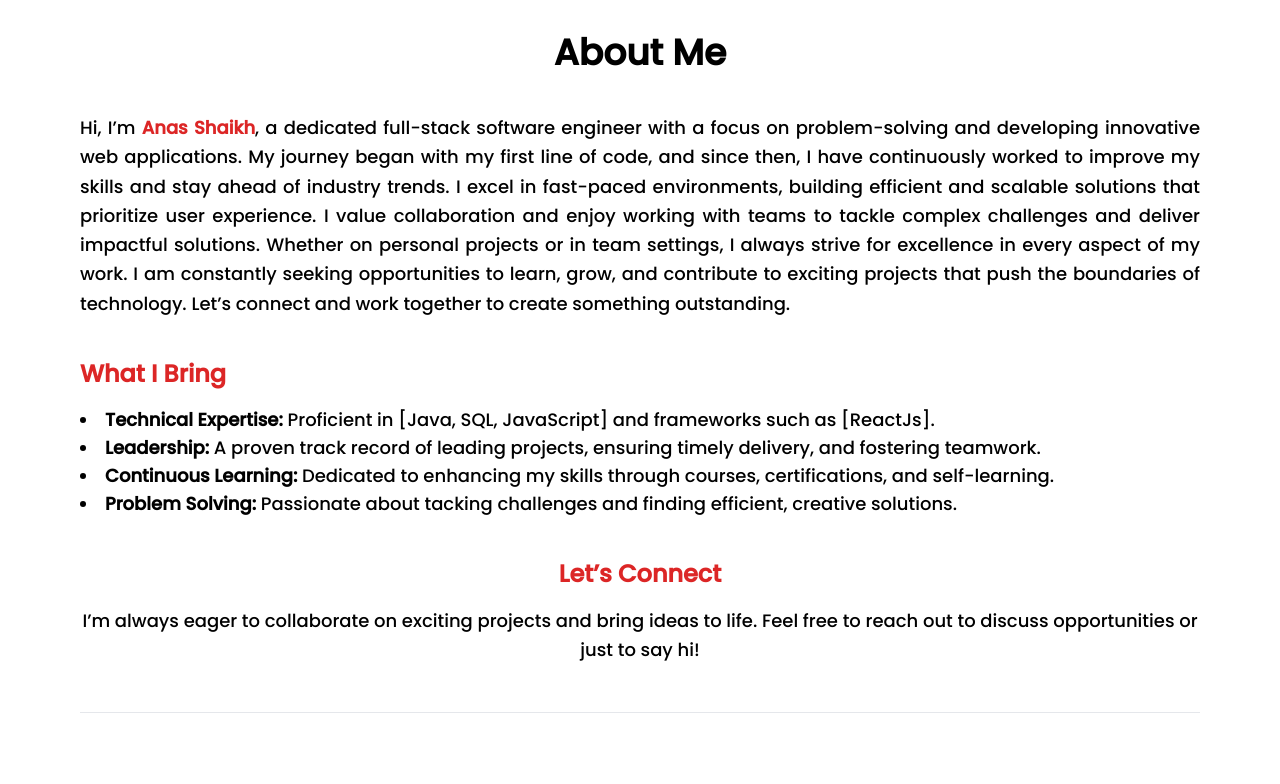
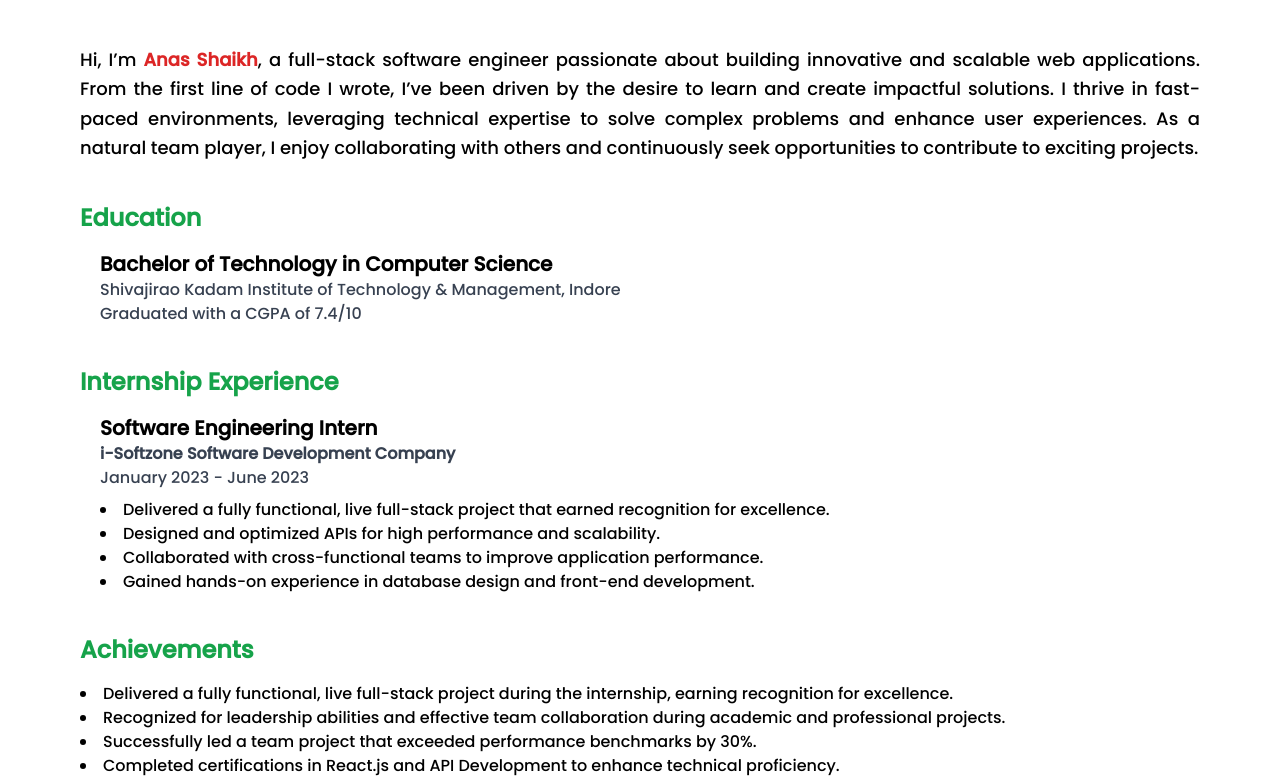
Before and after one commit to gitanasshaikh/Portfolio, a React (Vite) app: page / in a window 1280 px wide. Shown: the part 776-1560 px from the top of the page. Built offline with nearby package versions, Linux system fonts and the light colour scheme.

Commit message:
some new changes include

```diff
--- a/src/component/About.jsx
+++ b/src/component/About.jsx
@@ -7,69 +7,138 @@ function About() {
       className="max-w-screen-2xl container mx-auto px-4 md:px-20 my-20"
     >
       <div>
+        {/* About Me Section */}
         <h1 className="text-4xl text-center font-bold mb-10">About Me</h1>
         <section className="mb-10">
           <p className="text-lg text-justify leading-relaxed">
             Hi, I’m <span className="font-bold text-red-600">Anas Shaikh</span>,
-            a dedicated full-stack software engineer with a focus on
-            problem-solving and developing innovative web applications. My
-            journey began with my first line of code, and since then, I have
-            continuously worked to improve my skills and stay ahead of industry
-            trends. I excel in fast-paced environments, building efficient and
-            scalable solutions that prioritize user experience. I value
-            collaboration and enjoy working with teams to tackle complex
-            challenges and deliver impactful solutions. Whether on personal
-            projects or in team settings, I always strive for excellence in
-            every aspect of my work. I am constantly seeking opportunities to
-            learn, grow, and contribute to exciting projects that push the
-            boundaries of technology. Let’s connect and work together to create
-            something outstanding.
+            a full-stack software engineer passionate about building innovative
+            and scalable web applications. From the first line of code I wrote,
+            I’ve been driven by the desire to learn and create impactful
+            solutions. I thrive in fast-paced environments, leveraging technical
+            expertise to solve complex problems and enhance user experiences. As
+            a natural team player, I enjoy collaborating with others and
+            continuously seek opportunities to contribute to exciting projects.
           </p>
+        </section>
+
+        {/* Education Section */}
+        <section className="mb-10">
+          <h2 className="text-2xl text-green-600 font-semibold mb-4">
+            Education
+          </h2>
+          <div className="pl-5">
+            <h3 className="text-xl font-bold">
+              Bachelor of Technology in Computer Science
+            </h3>
+            <p className="text-md text-gray-700">
+              Shivajirao Kadam Institute of Technology & Management, Indore
+            </p>
+            <p className="text-md text-gray-700">
+              Graduated with a CGPA of 7.4/10
+            </p>
+            {/* <p className="text-md text-gray-700 mt-2">
+              Key: Software Engineering.
+            </p> */}
+          </div>
+        </section>
+
+        {/* Internship Experience Section */}
+        <section className="mb-10">
+          <h2 className="text-2xl text-green-600 font-semibold mb-4">
+            Internship Experience
+          </h2>
+          <div className="pl-5">
+            <h3 className="text-xl font-bold">Software Engineering Intern</h3>
+            <p className="text-md text-gray-700">
+              <span className="font-semibold">
+                i-Softzone Software Development Company
+              </span>{" "}
+              <br />
+              January 2023 - June 2023
+            </p>
+            {/* <p className="text-md text-gray-700 italic">
+              January 2023 - June 2023
+            </p> */}
+            <ul className="list-disc list-inside text-md text-black-600 mt-2">
+              <li>
+                Delivered a fully functional, live full-stack project that
+                earned recognition for excellence.
+              </li>
+              <li>
+                Designed and optimized APIs for high performance and
+                scalability.
+              </li>
+              <li>
+                Collaborated with cross-functional teams to improve application
+                performance.
+              </li>
+              <li>
+                Gained hands-on experience in database design and front-end
+                development.
+              </li>
+            </ul>
+          </div>
+        </section>
+
+        {/* Achievements Section */}
+        <section className="mb-10">
+          <h2 className="text-2xl text-green-600 font-semibold mb-4">
+            Achievements
+          </h2>
+          <ul className="list-disc list-inside text-md text-black-700  ">
+            <li>
+              Delivered a fully functional, live full-stack project during the
+              internship, earning recognition for excellence.
+            </li>
+            <li>
+              Recognized for leadership abilities and effective team
+              collaboration during academic and professional projects.
+            </li>
+            <li>
+              Successfully led a team project that exceeded performance
+              benchmarks by 30%.
+            </li>
+            <li>
+              Completed certifications in React.js and API Development to
+              enhance technical proficiency.
+            </li>
+          </ul>
         </section>
 
         {/* What I Bring Section */}
         <section className="mb-10">
-          <h2 className="text-2xl text-red-600 font-semibold mb-4">
+          <h2 className="text-2xl text-green-600 font-semibold mb-4">
             What I Bring
           </h2>
-          <ul className="list-disc list-inside text-lg">
+          <ul className="list-disc list-inside text-md">
             <li>
-              <span className="font-bold">Technical Expertise:</span> Proficient
-              in [Java, SQL, JavaScript] and frameworks such as [ReactJs].
+              <span className="font-bold  text-red-500">
+                Technical Expertise:
+              </span>{" "}
+              Proficient in Java, SQL, JavaScript, and React.js.
             </li>
             <li>
-              <span className="font-bold">Leadership:</span> A proven track
-              record of leading projects, ensuring timely delivery, and
-              fostering teamwork.
+              <span className="font-bold text-red-500">Leadership:</span>{" "}
+              Skilled at leading projects, ensuring timely delivery, and
+              fostering collaboration.
             </li>
             <li>
-              <span className="font-bold">Continuous Learning:</span> Dedicated
-              to enhancing my skills through courses, certifications, and
-              self-learning.
+              <span className="font-bold text-red-500">Problem Solving:</span>{" "}
+              Adept at tackling challenges with efficient and creative
+              solutions.
             </li>
             <li>
-              <span className="font-bold">Problem Solving:</span> Passionate
-              about tacking challenges and finding efficient, creative
-              solutions.
+              <span className="font-bold text-red-500">
+                Continuous Learning:
+              </span>{" "}
+              Committed to staying updated with industry trends through courses
+              and certifications.
             </li>
           </ul>
         </section>
-
-        {/* Closing Section */}
-        <section className="text-center">
-          <h2 className="text-2xl text-red-600 font-semibold mb-4">
-            Let’s Connect
-          </h2>
-          <p className="text-lg leading-relaxed">
-            I’m always eager to collaborate on exciting projects and bring ideas
-            to life. Feel free to reach out to discuss opportunities or just to
-            say hi!
-          </p>
-        </section>
       </div>
-      <br />
-      <br />
-      <hr />
+      <hr className="mt-10 border-gray-300" />
     </div>
   );
 }
--- a/src/component/Contact.jsx
+++ b/src/component/Contact.jsx
@@ -27,16 +27,25 @@ function Contact() {
   };
   return (
     <>
+
       <div
+
         name="Contact"
         className="max-w-screen-2xl container mx-auto px-4 md:px-20 my-16"
       >
-        <h1 className="underline text-3xl flex justify-center font-bold mb-4">
-          Contact mee{" "}
-        </h1>
-        {/* <span className="flex justify-center">
+      <section className="text-center">
+          <h2 className="text-2xl text-red-600 font-semibold mb-4">
+            Let’s Connect
+          </h2>
+          <p className="text-lg leading-relaxed">
+            I’m always eager to collaborate on exciting projects and bring ideas
+            to life. Feel free to reach out to discuss opportunities or just to
+            say hi!
+          </p>
+        </section>
+        <span className=" text-lg leading-relaxed flex justify-center ">
           Fill out the form below to contact me!
-        </span> */}
+        </span>
         <div className=" flex flex-col items-center justify-center mt-5">
           <form
             onSubmit={handleSubmit(onSubmit)}
--- a/src/component/Home.jsx
+++ b/src/component/Home.jsx
@@ -27,12 +27,17 @@ function Home() {
                 loop={true}
               />
             </div>
-            <br/>
+            <br />
             <p className="text-lg md:text-xl text-gray-700 text-justify mt-4">
-              Passionate Software Engineer delivering innovative solutions through expertise in programming and web development. A problem solver and leader, driving projects to success with a commitment to excellence.
+              Passionate Software Engineer with a solid foundation in
+              programming and web development. Skilled in crafting efficient and
+              user-focused solutions, with a commitment to delivering excellence
+              in every project. A proactive problem solver and collaborative
+              team player, ready to contribute and grow in dynamic,
+              technology-driven environments.
             </p>
-<br/>
-            <div className="mt-8 space-y-4">
+            {/* <br /> */}
+            {/* <div className="mt-8 space-y-4">
               <h2 className="text-2xl font-bold text-gray-800 underline">
                 Currently working on:
               </h2>
@@ -42,7 +47,7 @@ function Home() {
                 <SiExpress className="text-4xl hover:scale-105 transition-all duration-300 text-gray-700" />
                 <SiMongodb className="text-4xl hover:scale-105 transition-all duration-300 text-green-800" />
               </div>
-            </div>
+            </div> */}
           </div>
 
           {/* Logo Section */}
```
